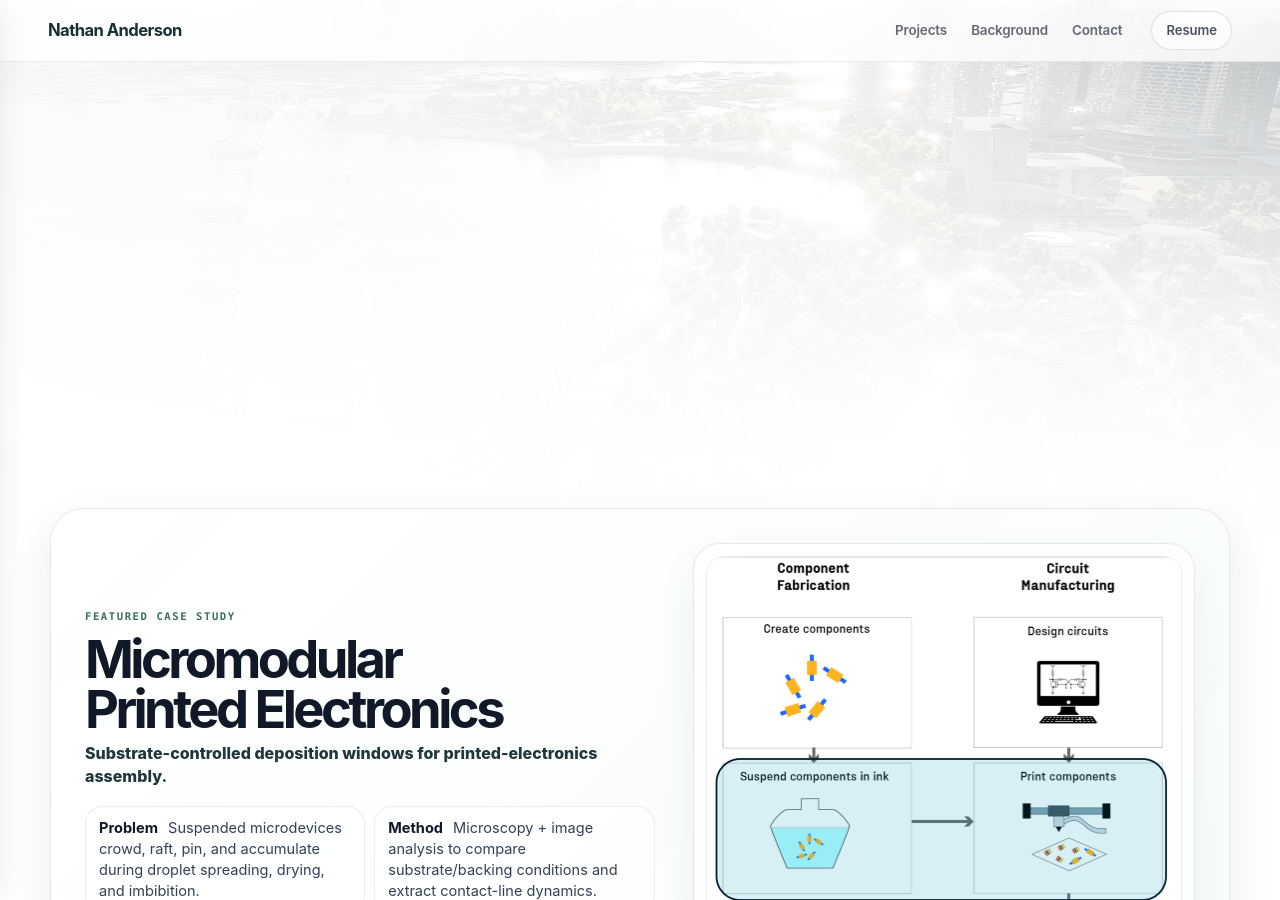
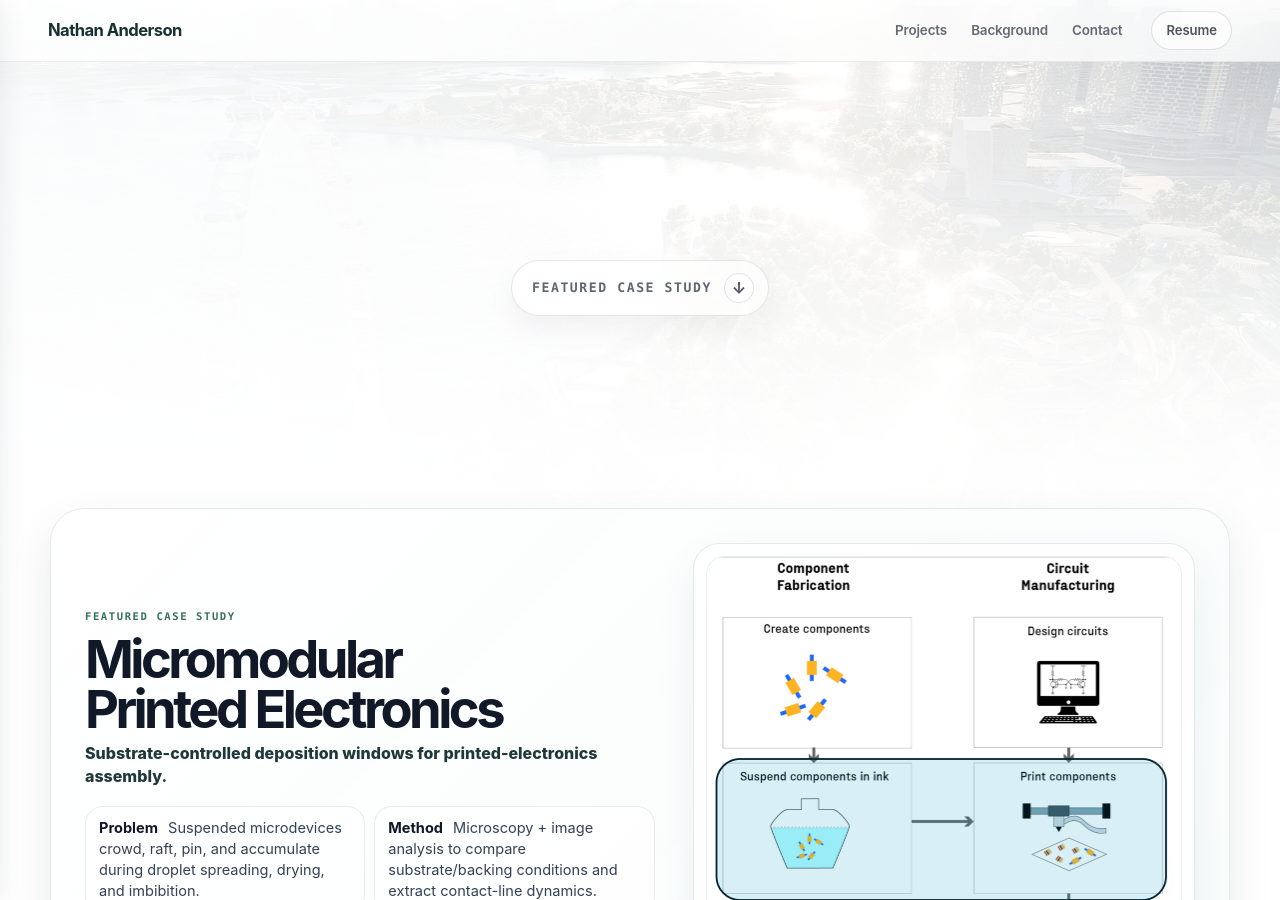
Before and after one commit to nanderson92/nanderson92.github.io, a Jekyll site: the page built from index.html, in a window 1280 px wide and 900 px high, scrolled down 508 px. Built offline with Jekyll 4.4.1, drawn with Linux system fonts in a browser that asks for light colours.

Commit message:
Update style.css

```diff
--- a/assets/css/style.css
+++ b/assets/css/style.css
@@ -3571,3 +3571,87 @@
     font-size: .92rem !important;
   }
 }
+
+/* === Featured case cue animation snap fix ===
+   Centers the cue without horizontal transform math, animates the whole pill as
+   one unit so the text and arrow enter together, and keeps the final resting
+   transform identical to the base state so it does not snap left after loading. */
+.home-page .hero .featured-case-cue {
+  left: 0 !important;
+  right: 0 !important;
+  bottom: clamp(44px, 8.5vh, 82px) !important;
+  margin-inline: auto !important;
+  width: max-content !important;
+  max-width: calc(100vw - 40px) !important;
+  transform: translate3d(0, 0, 0) !important;
+  transition:
+    transform 180ms cubic-bezier(.22,.8,.28,1),
+    box-shadow 180ms ease,
+    border-color 180ms ease,
+    background 180ms ease,
+    color 180ms ease !important;
+}
+
+.home-page .hero .featured-case-cue span,
+.home-page .hero .featured-case-cue strong,
+.home-page .featured-case-cue span,
+.home-page .featured-case-cue strong {
+  opacity: 1 !important;
+  transform: none !important;
+  animation: none !important;
+}
+
+.home-page .hero .featured-case-cue:hover {
+  transform: translate3d(0, -2px, 0) !important;
+  box-shadow: 0 18px 34px rgba(15, 35, 55, .14) !important;
+}
+
+.home-page .hero .featured-case-cue:active {
+  transform: translate3d(0, 0, 0) scale(.985) !important;
+}
+
+@media (prefers-reduced-motion: no-preference) {
+  @keyframes featuredCueUnifiedRiseNoSnap {
+    from {
+      opacity: 0;
+      transform: translate3d(0, 16px, 0);
+      filter: blur(6px);
+    }
+    to {
+      opacity: 1;
+      transform: translate3d(0, 0, 0);
+      filter: blur(0);
+    }
+  }
+
+  .home-page .hero .featured-case-cue {
+    opacity: 1 !important;
+    transform: translate3d(0, 0, 0) !important;
+    animation: featuredCueUnifiedRiseNoSnap 760ms var(--motion-soft) 1300ms backwards !important;
+    will-change: transform, opacity, filter !important;
+  }
+
+  .home-page .hero .featured-case-cue span,
+  .home-page .hero .featured-case-cue strong,
+  .home-page .featured-case-cue span,
+  .home-page .featured-case-cue strong {
+    opacity: 1 !important;
+    transform: none !important;
+    animation: none !important;
+    will-change: auto !important;
+  }
+}
+
+@media (max-width: 980px) {
+  .home-page .hero .featured-case-cue {
+    left: 0 !important;
+    right: 0 !important;
+    bottom: clamp(34px, 6.5vh, 56px) !important;
+    margin-inline: auto !important;
+    transform: translate3d(0, 0, 0) !important;
+  }
+
+  .home-page .hero .featured-case-cue:hover {
+    transform: translate3d(0, -2px, 0) !important;
+  }
+}
```
